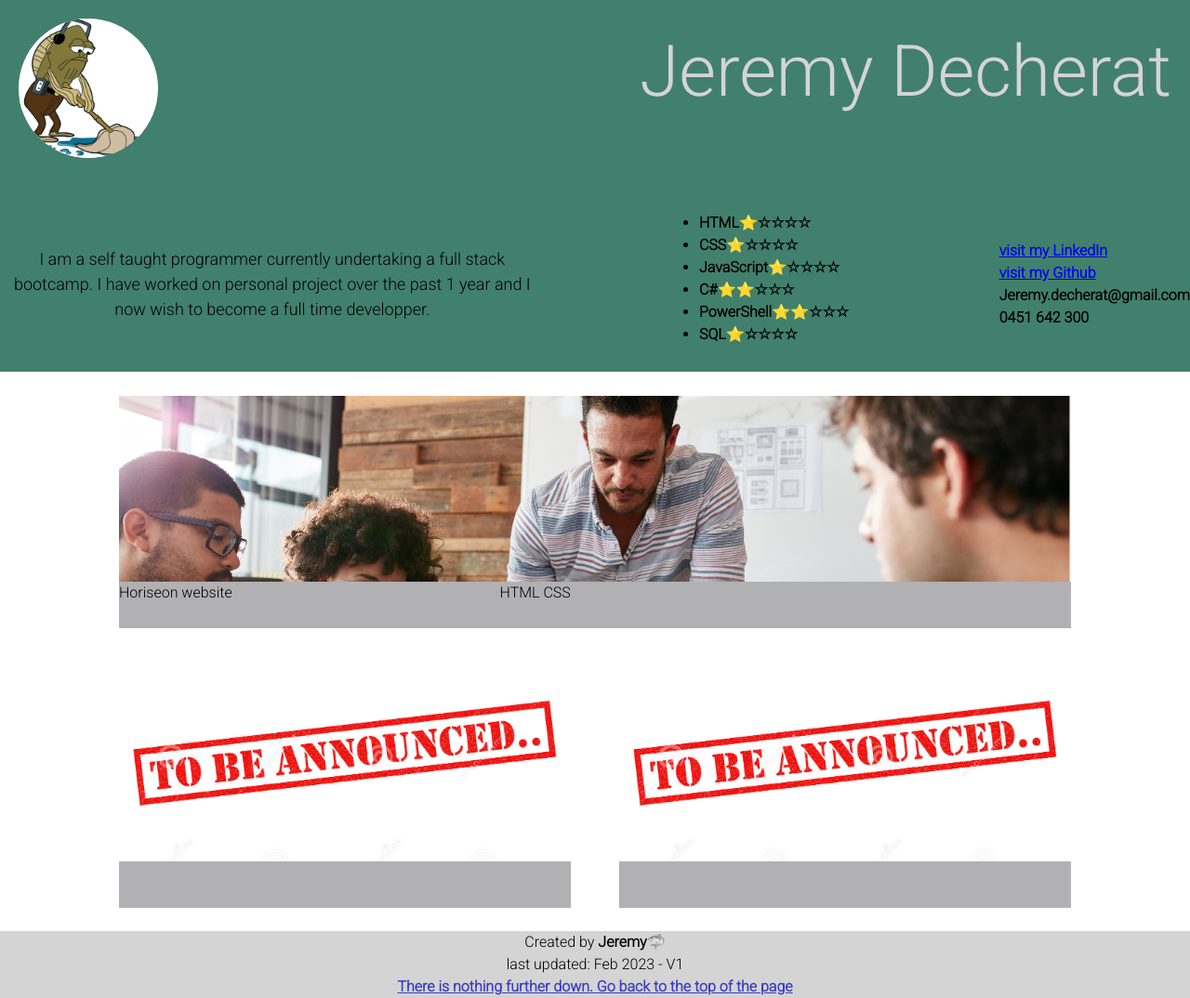
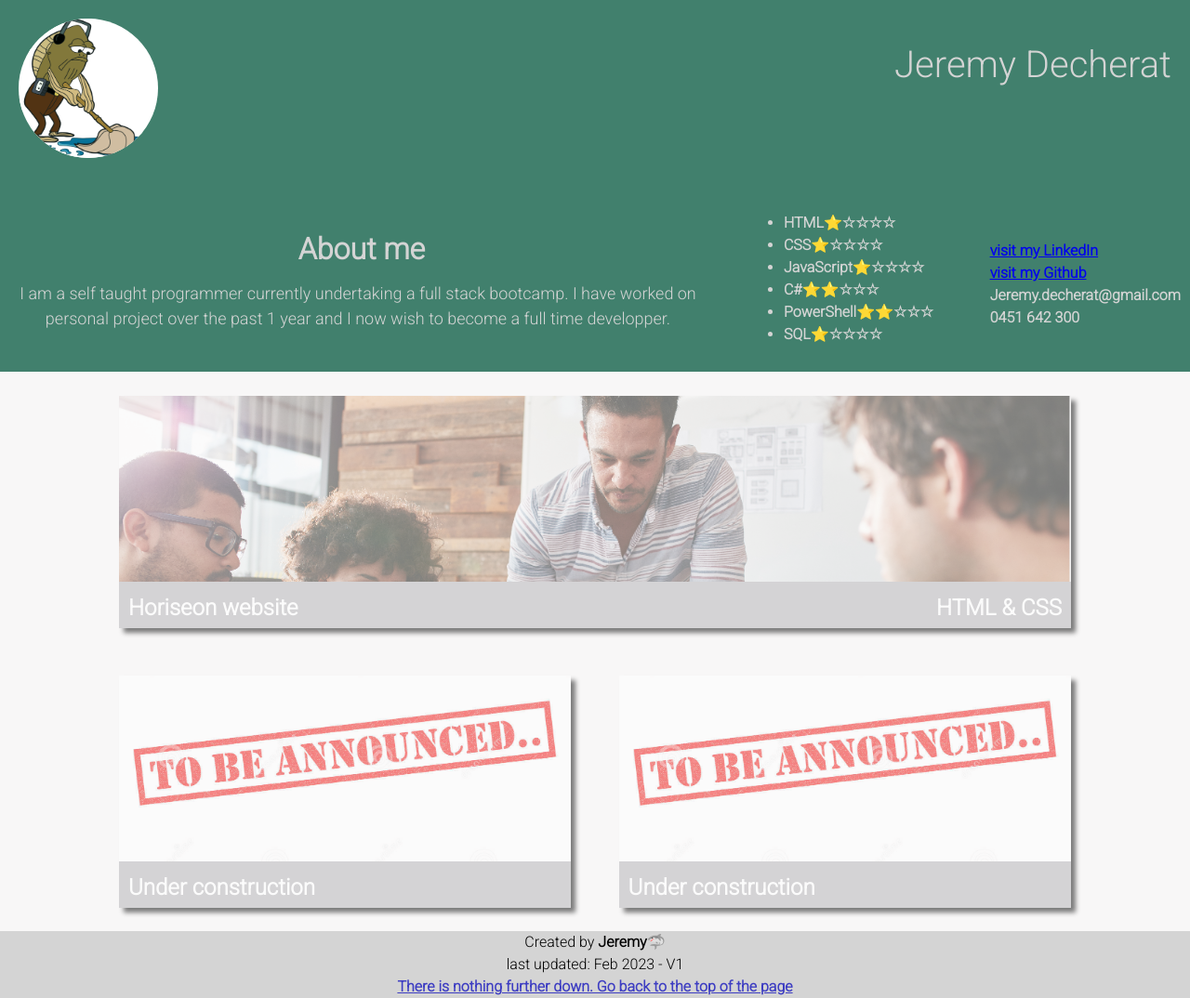
Before and after one commit to Gator2-0/Jeremy-portfolio, a plain HTML site: page index.html in a window 1280 px wide. Shown: the whole page at 93% size. Drawn offline with Linux system fonts and the light colour scheme.

Commit message:
main function finished.

```diff
--- a/assets/style.css
+++ b/assets/style.css
@@ -9,6 +9,7 @@
 
 body{
   background-color: rgb(212, 212, 212);
+
 }
 
 header{
@@ -22,8 +23,9 @@ header{
 
 .portfolio-title{
   color: rgb(212, 212, 212);
-
-  font-size: 6vw;
+  font-size: 40px;
+  padding-top: 20px;
+  text-align: center;
 }
 
 .avatar-image{
@@ -35,30 +37,39 @@ header{
 }
 
 .details{
-
   display: flex;
   top: var(--header-height);
   background-color: rgb(65, 128, 109);
-
   height: var(--header-height);
   justify-content: space-between;
   align-items: center;
+  color: rgb(212, 212, 212);
 
 }
 
+.about-me-container{
+  width: 60%;
+
+}
+
+h1{
+  padding-left: 10px;
+  text-align: center;
+}
 .small-description{
+  display: flex;
+  flex-direction: column;
   padding-top: 10px;
-  padding-left: 0.75vw;
+  padding-left: 2px;
   font-size: large;
-  width: 45%;
+  width: 100%;
   text-align: center;
-
-
 }
 
 .contact-details-container{
 
   padding-top:1%;
+  margin-right: 10px;
 }
 
 .skills li{
@@ -100,20 +111,38 @@ header{
   flex-wrap: wrap;
   height: 100%;
   width: 100%;
-  background-color: white;
+  background-color: rgb(248, 247, 247);
   justify-content: center;
+
 }
 
+.current-project-card, .project-card{
+  box-shadow: 5px 5px 5px black;
+  opacity: 0.5;
+
+}
 .current-project-card{
   height: 250px;
   width: 80%;
   margin: 2%;
   display: flex;
   flex-direction: column;
+  box-shadow: 5px 5px 5px black;
+  opacity: 0.5;
+}
+
+.project-card{
+  height: 250px;
+  width: 38%;
+  margin: 2%;
+  box-shadow: 5px 5px 5px black;
+  opacity: 0.5;
+
 }
 
 .project-image{
   height: 80%;
+
 }
 
 .project-image img{
@@ -123,37 +152,40 @@ header{
   object-position: center;
 }
 
-
-
 .project-details{
   height:20%;
   background-color: rgb(177, 177, 180);
   display: flex;
+  justify-content: space-between;
+  font-size: x-large;
+  font-weight: bolder;
+  color: white;
+
 }
 
 .project-title{
-  width: 40%;
+  width: 60%;
+  padding-left: 10px;
+  padding-top: 10px;
+
 }
 
-.project.languages{
-  width: 60%;
+.project-languages{
+  width: 40%;
+  padding-right: 10px;
   text-align: end;
+  padding-top: 10px;
+
 }
 
-.project-card{
-
-  background-color: black;
-
-  height: 250px;
-  width: 38%;
-  margin: 2vw;
-
-
+.current-project-card:hover, .project-card:hover{
+  opacity: 1;
 }
 
 footer{
   height:50px;
   text-align: center;
+
 }
 
 footer a{
@@ -164,3 +196,33 @@ footer a{
 footer a:hover{
   color: rgb(89, 89, 235);
 }
+
+/* Tablets */
+@media screen and (max-width: 992px) {
+
+  .details{
+    flex-direction: column;
+    height:auto;
+  }
+}
+
+/* Large smartphones - navbar changes color */
+@media screen and (max-width: 768px) {
+
+  .project-card{
+    width: 80%;
+  }
+
+  .skills{
+    display: none;
+  }
+
+}
+
+/* Small smartphones - image placeholders change color */
+@media screen and (max-width: 576px) {
+
+  .about-me-container{
+    display: none;
+  }
+}
--- a/index.html
+++ b/index.html
@@ -25,10 +25,15 @@
   </header>
 
   <div class="details">
-    <p class="small-description">
-      I am a self taught programmer currently undertaking a full stack bootcamp.
-      I have worked on personal project over the past 1 year and I now wish to become a full time developper.
-    </p>
+    <div class="about-me-container">
+      <h1>About me</h1>
+      <p class="small-description">
+        I am a self taught programmer currently undertaking a full stack bootcamp.
+        I have worked on personal project over the past 1 year and I now wish to become a full time developper.
+      </p>
+
+    </div>
+
 
     <ul class="skills">
       <li id="a">HTML</li>
@@ -60,8 +65,7 @@
           Horiseon website
         </div>
         <div class="project-languages">
-          HTML
-          CSS
+          HTML & CSS
         </div>
       </div>
     </div>
@@ -71,7 +75,9 @@
         <img src="./assets/to-be-announced.jpg">
       </div>
       <div class="project-details">
-        <div class="project-title"></div>
+        <div class="project-title">
+          Under construction
+        </div>
         <div class="project-languages"></div>
       </div>
     </div>
@@ -81,7 +87,9 @@
         <img src="./assets/to-be-announced.jpg">
       </div>
       <div class="project-details">
-        <div class="project-title"></div>
+        <div class="project-title">
+          Under construction
+        </div>
         <div class="project-languages"></div>
       </div>
     </div>
```
